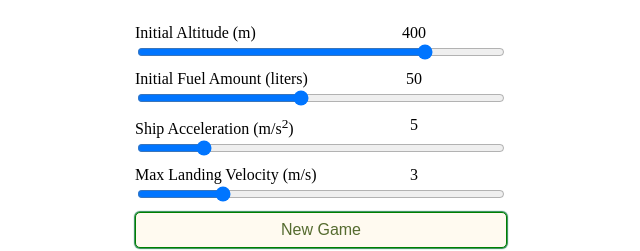
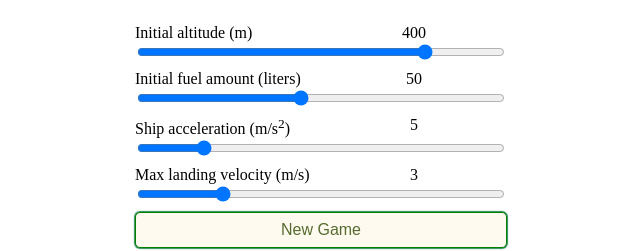
Before and after one commit to tomfoxweb/game-apollon, an Angular app: page / in a window 1280 px wide. Shown: the top 251 px of the page, without its empty margins (319-959 px from the left). Built offline with nearby package versions, Linux system fonts and the light colour scheme.

Commit message:
Use lowercase in label names

```diff
--- a/src/app/app.component.html
+++ b/src/app/app.component.html
@@ -1,6 +1,6 @@
 <div class="content-container">
   <div class="range-container">
-    <label for="rangeAltitude">Initial Altitude (m) </label>
+    <label for="rangeAltitude">Initial altitude (m) </label>
     <output #outputAltitude for="rangeAltitude">{{ valueAltitude }}</output>
     <input
       #rangeAltitude
@@ -14,7 +14,7 @@
     />
   </div>
   <div class="range-container">
-    <label for="rangeFuelAmount">Initial Fuel Amount (liters) </label>
+    <label for="rangeFuelAmount">Initial fuel amount (liters) </label>
     <output #outputFuelAmount for="rangeFuelAmount">{{
       valueFuelAmount
     }}</output>
@@ -30,7 +30,7 @@
     />
   </div>
   <div class="range-container">
-    <label for="rangeAcceleration">Ship Acceleration (m/s<sup>2</sup>) </label>
+    <label for="rangeAcceleration">Ship acceleration (m/s<sup>2</sup>) </label>
     <output #outputAcceleration for="rangeAcceleration">{{
       valueShipAcceleration
     }}</output>
@@ -47,7 +47,7 @@
     />
   </div>
   <div class="range-container">
-    <label for="rangeSafeVelocity">Max Landing Velocity (m/s) </label>
+    <label for="rangeSafeVelocity">Max landing velocity (m/s) </label>
     <output #outputSafeVelocity for="rangeSafeVelocity">{{
       valueSafeVelocity
     }}</output>
--- a/src/index.html
+++ b/src/index.html
@@ -2,7 +2,7 @@
 <html lang="en">
   <head>
     <meta charset="utf-8" />
-    <title>GameApollon</title>
+    <title>Game Apollon</title>
     <base href="/" />
     <meta name="viewport" content="width=device-width, initial-scale=1" />
     <link rel="icon" type="image/x-icon" href="favicon.ico" sizes="any" />
```
